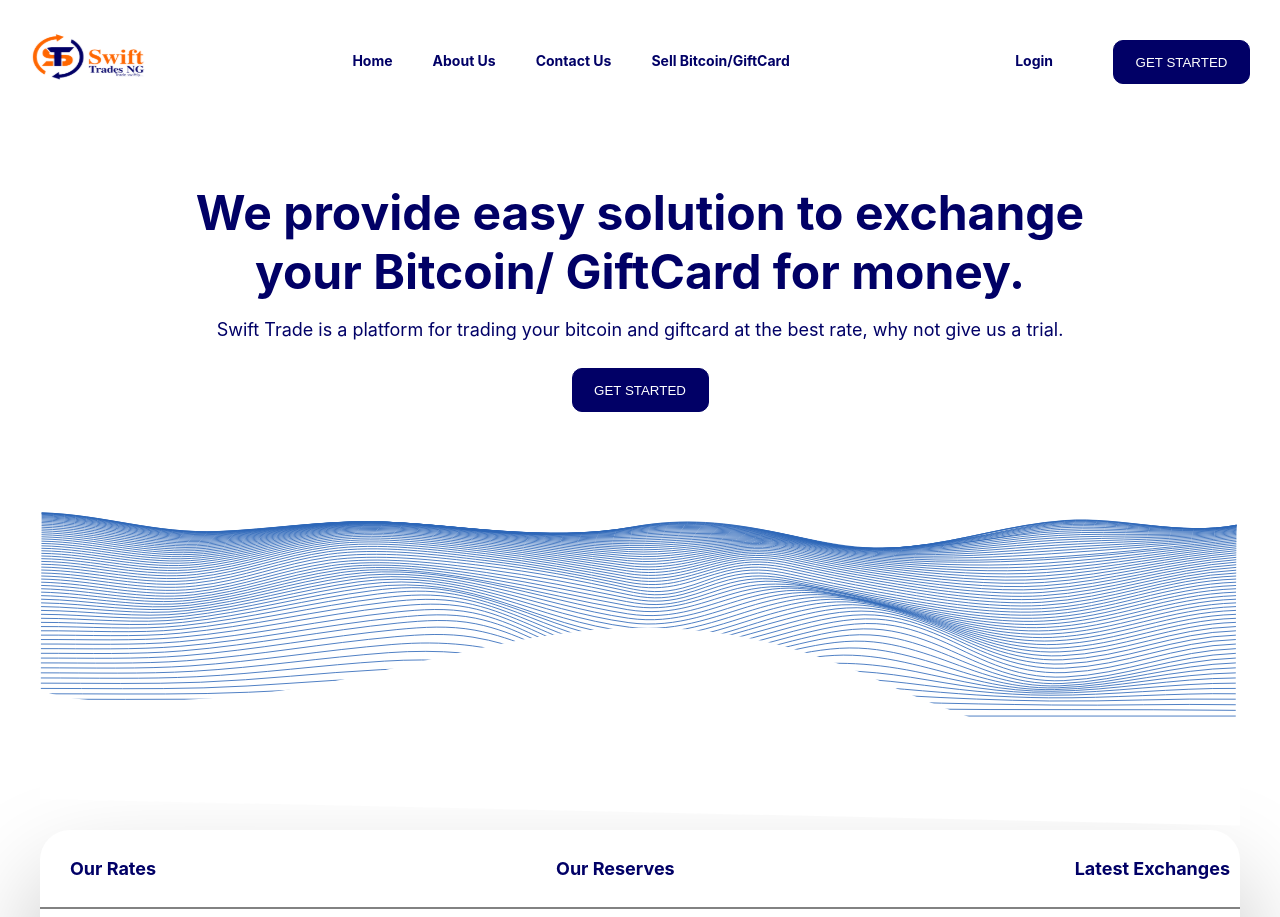
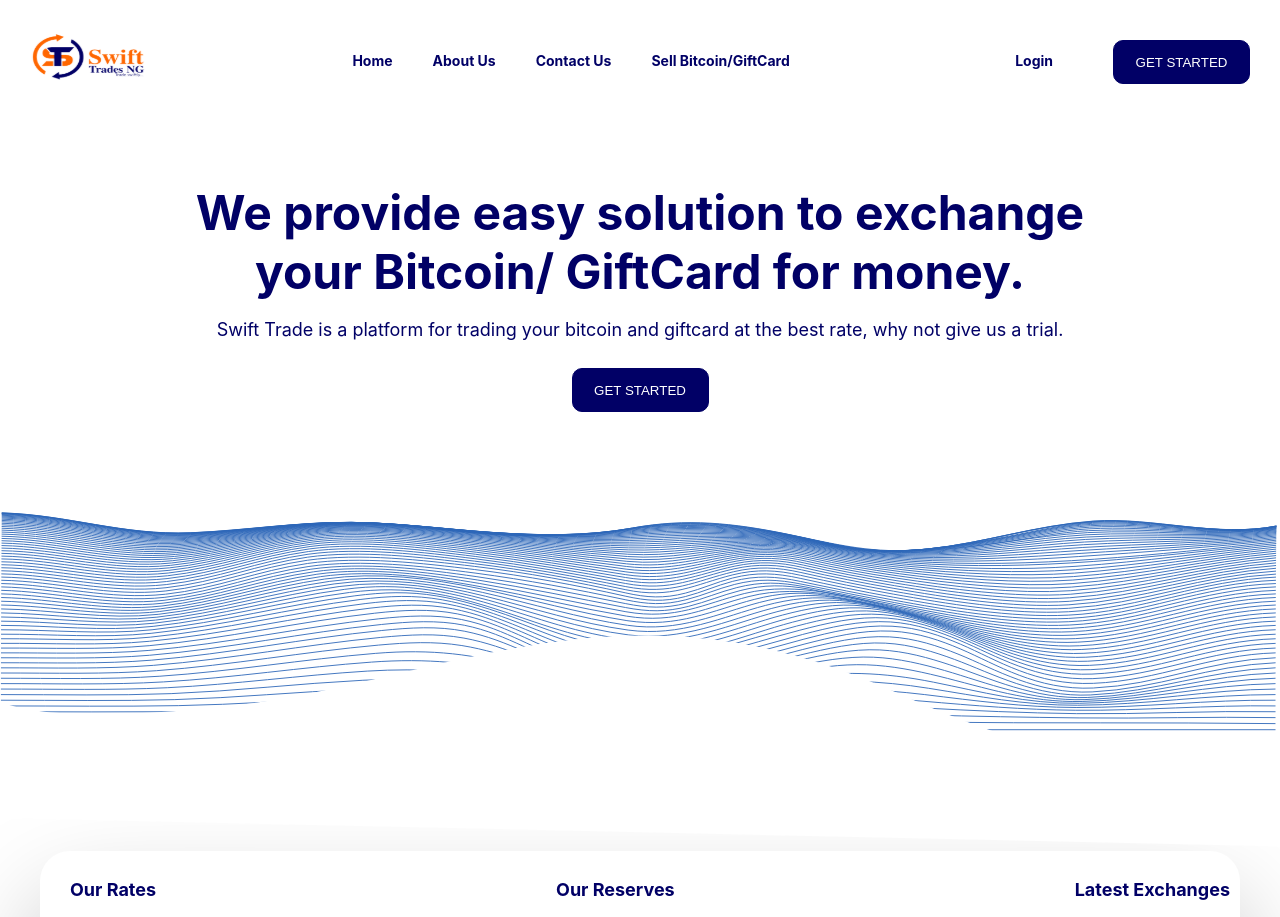
Before and after one commit to iamAbayomi/swift-trade-homepage, a React (Create React App) app: page / in a window 1280 px wide. Shown: the top 917 px of the page. Built offline with nearby package versions, Linux system fonts and the light colour scheme.

Commit message:
feature: resized value proposition icon

```diff
--- a/src/components/ValueProposition/ValueProposition.css
+++ b/src/components/ValueProposition/ValueProposition.css
@@ -5,7 +5,7 @@
 
 .value-proposition-text{
     margin: 92px auto 0px auto;
-    max-width: 950px;
+    max-width: 1000px;
     padding: 0px 20px;
 
 }
@@ -18,7 +18,7 @@
 .value-proposition-icon{
     margin: 50px auto 0px auto;
     overflow-x: hidden;
-    max-width: 1200px;
+    max-width: 1400px;
     width: 100%;
 }
 
```
